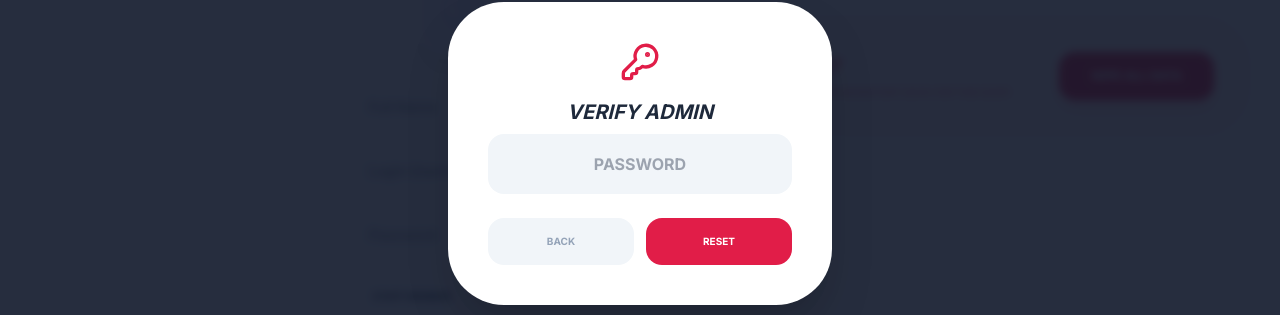
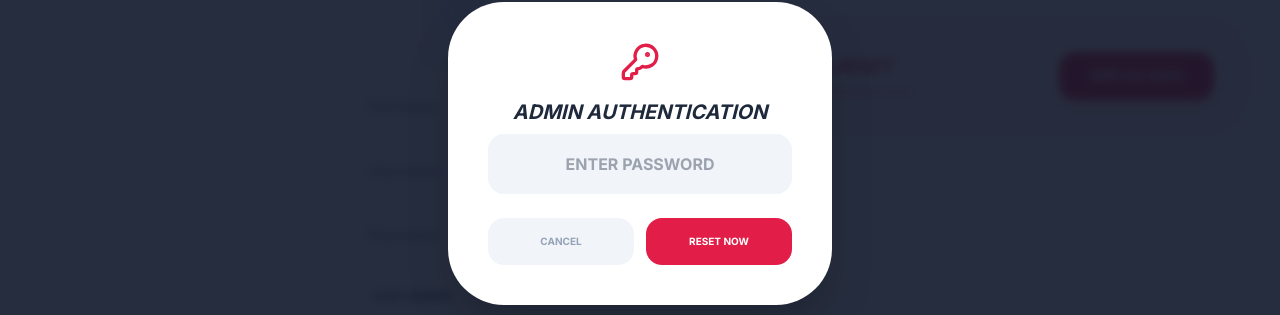
Before and after one commit to ThanushDev/Smart-POS-System, a React (Vite) app: page /accounts in a window 1280 px wide. Both pictures are taken after a click on the button "WIPE ALL DATA". Shown: the part 247-562 px from the top of the page. Built offline with nearby package versions, Linux system fonts and the light colour scheme; no server answers; what @radix-ui/themes would draw is missing.

Commit message:
Update Accounts.tsx

```diff
--- a/src/pages/Accounts.tsx
+++ b/src/pages/Accounts.tsx
@@ -11,7 +11,6 @@ const Accounts = () => {
   const [adminPassword, setAdminPassword] = useState('');
   const [loading, setLoading] = useState(false);
 
-  // User Management State
   const [isEditing, setIsEditing] = useState(false);
   const [selectedUserId, setSelectedUserId] = useState<string | null>(null);
   const [formData, setFormData] = useState({
@@ -23,10 +22,15 @@ const Accounts = () => {
   });
 
   useEffect(() => {
-    // LocalStorage එකේ 'user' හෝ 'currentUser' නමින් දත්ත තිබිය හැක
-    const storedUser = localStorage.getItem('user') || localStorage.getItem('currentUser');
-    if (storedUser) {
-      setCurrentUser(JSON.parse(storedUser));
+    // FIX: Checking multiple keys to ensure session is captured
+    const storedData = localStorage.getItem('user') || localStorage.getItem('currentUser') || localStorage.getItem('authUser');
+    if (storedData) {
+      try {
+        const parsedUser = JSON.parse(storedData);
+        setCurrentUser(parsedUser);
+      } catch (e) {
+        console.error("Session parse error");
+      }
     }
     fetchUsers();
   }, []);
@@ -36,7 +40,7 @@ const Accounts = () => {
       const res = await axios.get('/api/users');
       setUsers(res.data);
     } catch (err) {
-      console.error("User fetch error");
+      console.error("Failed to load users");
     }
   };
 
@@ -44,46 +48,40 @@ const Accounts = () => {
     e.preventDefault();
     setLoading(true);
 
-    // වර්තමාන Admin ගේ ID එක Business ID එක ලෙස භාවිතා කරයි
+    // FIX: Retrieve Business ID dynamically
     const businessId = currentUser?.businessId || currentUser?._id;
 
     if (!businessId) {
-      toast.error("Session expired. Please re-login.");
+      toast.error("Session Error: Please log out and log in again.");
       setLoading(false);
       return;
     }
 
-    // Backend එකට යවන දත්ත structure එක
     const payload = {
       ...formData,
-      businessId: businessId // මෙය අනිවාර්යයෙන්ම තිබිය යුතුයි
+      businessId: businessId
     };
 
     try {
       if (isEditing) {
-        // Edit කිරීමේදී password හිස් නම් එය payload එකෙන් ඉවත් කරයි
         if (!payload.password) delete (payload as any).password;
-
         await axios.put(`/api/users/${selectedUserId}`, payload);
-        toast.success("User Updated Successfully!");
+        toast.success("User profile updated successfully!");
       } else {
-        // අලුත් කෙනෙක් නම් Password අනිවාර්යයි
         if (!formData.password) {
-          toast.error("Password is required for new users!");
+          toast.error("Password is required for new registration.");
           setLoading(false);
           return;
         }
         await axios.post('/api/users/register', payload);
-        toast.success("New User Added Successfully!");
+        toast.success("New staff member registered!");
       }
 
       resetForm();
       fetchUsers();
     } catch (err: any) {
-      // Backend එකෙන් එන නිවැරදිම Error එක පෙන්වීම
-      const msg = err.response?.data?.message || "Action failed. Username might be taken.";
+      const msg = err.response?.data?.message || "Action failed. Check if username is already taken.";
       toast.error(msg);
-      console.error("Submit Error:", err.response?.data);
     } finally {
       setLoading(false);
     }
@@ -96,7 +94,7 @@ const Accounts = () => {
     setFormData({
       name: user.name,
       username: user.username,
-      password: '', // Password එක වෙනස් කිරීමට අවශ්‍ය නම් පමණක් පිරවීමට හිස්ව තබයි
+      password: '',
       role: user.role,
       image: user.image || ''
     });
@@ -109,7 +107,7 @@ const Accounts = () => {
   };
 
   const handleMasterReset = async () => {
-    if (!adminPassword) return toast.error("Please enter password");
+    if (!adminPassword) return toast.error("Admin password is required.");
     try {
       const res = await axios.post('/api/auth/verify-admin', {
         username: currentUser.username,
@@ -117,24 +115,24 @@ const Accounts = () => {
       });
 
       if (res.data.success) {
-        if (confirm("වැදගත්: මෙයින් ඔබගේ ව්‍යාපාරයේ සියලුම විකුණුම්, බඩු බාහිරාදිය සහ ගිණුම් මැකී යනු ඇත. මෙය නැවත ලබා ගත නොහැක!")) {
+        if (confirm("WARNING: This will permanently delete ALL sales, inventory, and account data for this shop. Proceed?")) {
           await axios.post('/api/system/reset-shop', { businessId: currentUser?.businessId || currentUser?._id });
           localStorage.clear();
-          toast.warn("System Data Wiped!");
+          toast.warn("System reset complete.");
           window.location.href = '/register';
         }
       } else {
-        toast.error("Incorrect Admin Password!");
+        toast.error("Invalid Admin credentials.");
       }
     } catch (err) {
-      toast.error("Authorization failed.");
+      toast.error("Identity verification failed.");
     }
   };
 
   const handleImageChange = (e: any) => {
     const file = e.target.files[0];
     if (file) {
-      if (file.size > 1.5 * 1024 * 1024) return toast.error("Image too large (Max 1.5MB)");
+      if (file.size > 1024 * 1024) return toast.error("Image too large. Max limit is 1MB.");
       const reader = new FileReader();
       reader.onloadend = () => setFormData({ ...formData, image: reader.result as string });
       reader.readAsDataURL(file);
@@ -148,9 +146,9 @@ const Accounts = () => {
         <header className="mb-10 flex justify-between items-center">
           <div>
             <h1 className="text-3xl font-black italic text-slate-800 uppercase tracking-tighter flex items-center gap-3">
-              <UserCircle className="text-indigo-600" size={32} /> Accounts
+              <UserCircle className="text-indigo-600" size={32} /> User Accounts
             </h1>
-            <p className="text-slate-500 font-bold uppercase text-[10px] tracking-widest">Manage your shop staff and credentials</p>
+            <p className="text-slate-500 font-bold uppercase text-[10px] tracking-widest">Create and Manage Staff Access</p>
           </div>
           <button onClick={fetchUsers} className="p-3 bg-white rounded-2xl shadow-sm text-slate-400 hover:text-indigo-600 transition-all">
             <RefreshCw size={20} />
@@ -159,12 +157,12 @@ const Accounts = () => {
 
         <div className="grid grid-cols-1 lg:grid-cols-12 gap-8">
 
-          {/* USER FORM SECTION */}
+          {/* REGISTRATION FORM */}
           <div className="lg:col-span-4 h-fit sticky top-8">
             <div className="bg-white p-8 rounded-[3rem] shadow-sm border border-slate-100">
               <h2 className="text-xl font-black italic mb-6 uppercase flex items-center gap-2 text-slate-700">
                 {isEditing ? <Edit3 size={20} className="text-amber-500"/> : <UserPlus size={20} className="text-indigo-600"/>}
-                {isEditing ? 'Edit Profile' : 'New Staff'}
+                {isEditing ? 'Update User' : 'Register Staff'}
               </h2>
 
               <form onSubmit={handleSubmit} className="space-y-4">
@@ -188,7 +186,7 @@ const Accounts = () => {
                   <input type="text" placeholder="Full Name" className="w-full p-4 bg-slate-50 rounded-2xl outline-none focus:ring-2 focus:ring-indigo-100 font-bold text-sm" required
                     onChange={e => setFormData({...formData, name: e.target.value})} value={formData.name} />
 
-                  <input type="text" placeholder="Login Username" className="w-full p-4 bg-slate-50 rounded-2xl outline-none focus:ring-2 focus:ring-indigo-100 font-bold text-sm" required
+                  <input type="text" placeholder="Username" className="w-full p-4 bg-slate-50 rounded-2xl outline-none focus:ring-2 focus:ring-indigo-100 font-bold text-sm" required
                     onChange={e => setFormData({...formData, username: e.target.value})} value={formData.username} />
 
                   <input type="password" placeholder={isEditing ? "New Password (Optional)" : "Password"} className="w-full p-4 bg-slate-50 rounded-2xl outline-none focus:ring-2 focus:ring-indigo-100 font-bold text-sm" required={!isEditing}
@@ -197,7 +195,7 @@ const Accounts = () => {
                   <select className="w-full p-4 bg-slate-50 rounded-2xl outline-none font-black text-[10px] uppercase text-slate-600" value={formData.role}
                     onChange={e => setFormData({...formData, role: e.target.value})}>
                     <option value="Staff">Staff Member</option>
-                    <option value="Admin">System Admin</option>
+                    <option value="Admin">System Administrator</option>
                   </select>
                 </div>
 
@@ -206,17 +204,17 @@ const Accounts = () => {
                     <button type="button" onClick={resetForm} className="flex-1 py-4 bg-slate-100 text-slate-500 rounded-2xl font-black uppercase text-[10px]">Cancel</button>
                   )}
                   <button disabled={loading} className="flex-[2] py-4 bg-indigo-600 text-white rounded-2xl font-black uppercase text-[10px] shadow-lg shadow-indigo-100 flex items-center justify-center gap-2 hover:bg-indigo-700 disabled:opacity-50">
-                    {loading ? <Loader2 className="animate-spin" size={16}/> : <><Save size={16} /> {isEditing ? 'Update' : 'Register'}</>}
+                    {loading ? <Loader2 className="animate-spin" size={16}/> : <><Save size={16} /> {isEditing ? 'Save Changes' : 'Create Account'}</>}
                   </button>
                 </div>
               </form>
             </div>
           </div>
 
-          {/* USER LIST SECTION */}
+          {/* USER LIST */}
           <div className="lg:col-span-8 space-y-6">
             <div className="bg-white p-8 rounded-[3rem] shadow-sm border border-slate-100">
-              <h2 className="text-xl font-black italic mb-6 uppercase text-slate-700">Team Profiles</h2>
+              <h2 className="text-xl font-black italic mb-6 uppercase text-slate-700">System Users</h2>
               <div className="grid grid-cols-1 md:grid-cols-2 gap-4">
                 {users.map((u: any) => (
                   <div key={u._id} className="flex justify-between items-center p-4 bg-slate-50 rounded-[2rem] border border-transparent hover:border-indigo-100 hover:bg-white hover:shadow-md transition-all group">
@@ -230,9 +228,9 @@ const Accounts = () => {
                       </div>
                     </div>
                     <div className="flex gap-1">
-                      <button onClick={() => handleEdit(u)} className="p-2 text-slate-400 hover:text-indigo-600 hover:bg-indigo-50 rounded-xl transition-all"><Edit3 size={14} /></button>
+                      <button title="Edit" onClick={() => handleEdit(u)} className="p-2 text-slate-400 hover:text-indigo-600 hover:bg-indigo-50 rounded-xl transition-all"><Edit3 size={14} /></button>
                       {u.role !== 'Admin' && (
-                        <button onClick={async () => { if(confirm("Delete User?")) { await axios.delete(`/api/users/${u._id}`); fetchUsers(); } }} className="p-2 text-slate-400 hover:text-rose-500 hover:bg-rose-50 rounded-xl transition-all"><Trash2 size={14} /></button>
+                        <button title="Delete" onClick={async () => { if(confirm(`Delete ${u.name}?`)) { await axios.delete(`/api/users/${u._id}`); fetchUsers(); toast.info("User deleted."); } }} className="p-2 text-slate-400 hover:text-rose-500 hover:bg-rose-50 rounded-xl transition-all"><Trash2 size={14} /></button>
                       )}
                     </div>
                   </div>
@@ -240,13 +238,13 @@ const Accounts = () => {
               </div>
             </div>
 
-            {/* RESET ZONE */}
+            {/* DANGER ZONE */}
             <div className="bg-rose-50 p-8 rounded-[3rem] border-2 border-rose-100 flex flex-col md:flex-row justify-between items-center gap-6">
               <div>
                 <h2 className="text-lg font-black italic uppercase text-rose-600 flex items-center gap-2 mb-1">
-                  <ShieldAlert size={20} /> Master Reset
+                  <ShieldAlert size={20} /> Master Data Reset
                 </h2>
-                <p className="text-rose-400 text-[10px] font-bold uppercase opacity-80 italic">Caution: Wipes all sales and inventory data for this shop.</p>
+                <p className="text-rose-400 text-[10px] font-bold uppercase opacity-80 italic">Permanently wipe all shop business data.</p>
               </div>
               <button onClick={() => setShowResetModal(true)} className="bg-rose-600 text-white px-8 py-4 rounded-2xl font-black uppercase text-xs shadow-lg shadow-rose-200">
                 Wipe All Data
@@ -256,17 +254,17 @@ const Accounts = () => {
 
         </div>
 
-        {/* AUTH MODAL */}
+        {/* RESET MODAL */}
         {showResetModal && (
           <div className="fixed inset-0 bg-slate-900/90 backdrop-blur-sm flex items-center justify-center z-[100] p-4">
             <div className="bg-white p-10 rounded-[3.5rem] w-full max-w-sm text-center shadow-2xl">
               <KeyRound className="mx-auto text-rose-600 mb-4" size={40} />
-              <h2 className="font-black text-xl mb-2 uppercase italic text-slate-800">Verify Admin</h2>
-              <input type="password" placeholder="PASSWORD" className="w-full p-4 bg-slate-100 rounded-2xl mb-6 outline-none border-2 border-transparent focus:border-rose-600 text-center font-black"
+              <h2 className="font-black text-xl mb-2 uppercase italic text-slate-800">Admin Authentication</h2>
+              <input type="password" placeholder="ENTER PASSWORD" className="w-full p-4 bg-slate-100 rounded-2xl mb-6 outline-none border-2 border-transparent focus:border-rose-600 text-center font-black"
                 onChange={(e) => setAdminPassword(e.target.value)} />
               <div className="flex gap-3">
-                <button onClick={() => setShowResetModal(false)} className="flex-1 py-4 font-black bg-slate-100 rounded-2xl text-slate-400 uppercase text-[10px]">Back</button>
-                <button onClick={handleMasterReset} className="flex-1 py-4 bg-rose-600 text-white rounded-2xl font-black uppercase text-[10px]">Reset</button>
+                <button onClick={() => setShowResetModal(false)} className="flex-1 py-4 font-black bg-slate-100 rounded-2xl text-slate-400 uppercase text-[10px]">Cancel</button>
+                <button onClick={handleMasterReset} className="flex-1 py-4 bg-rose-600 text-white rounded-2xl font-black uppercase text-[10px]">Reset Now</button>
               </div>
             </div>
           </div>
```
